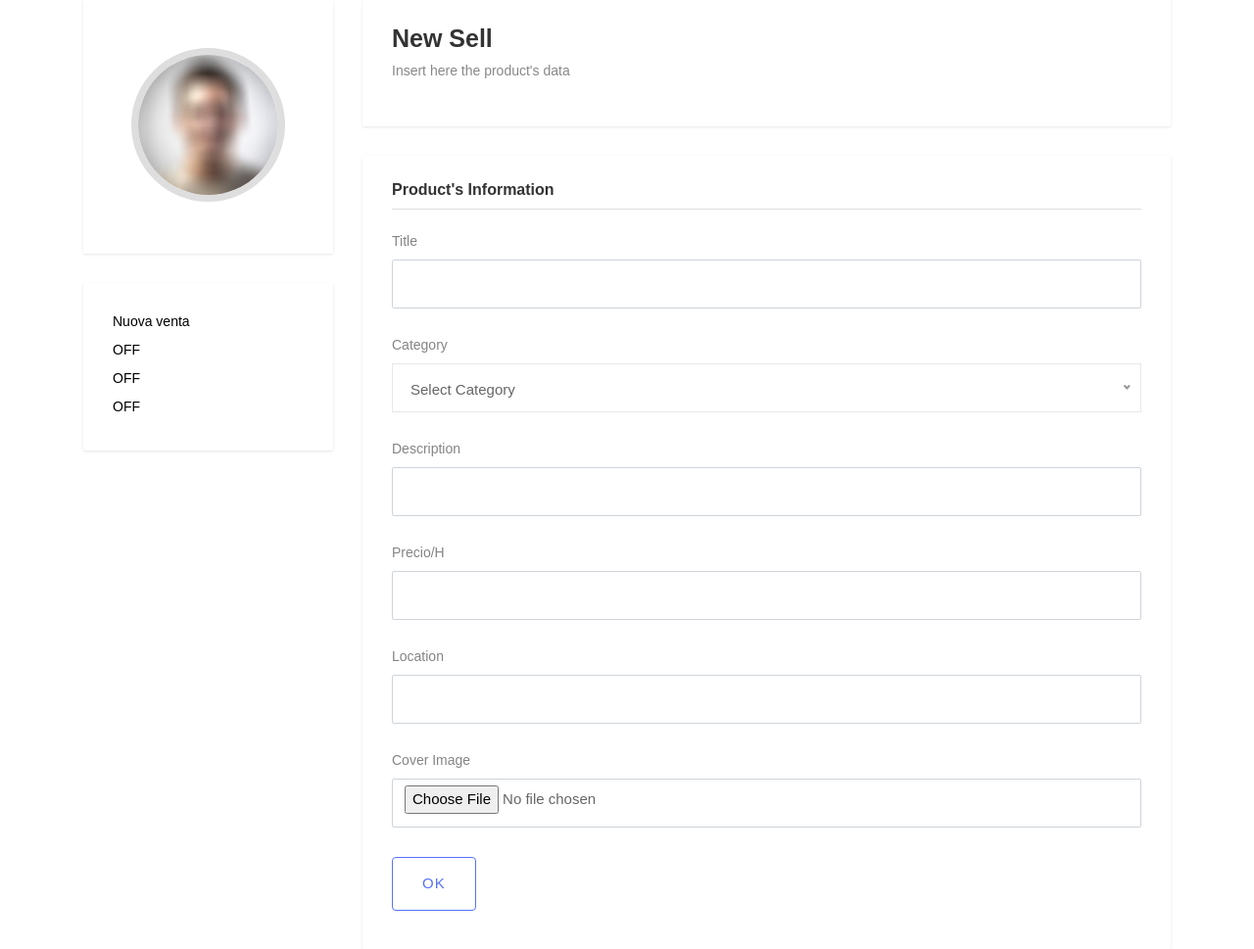
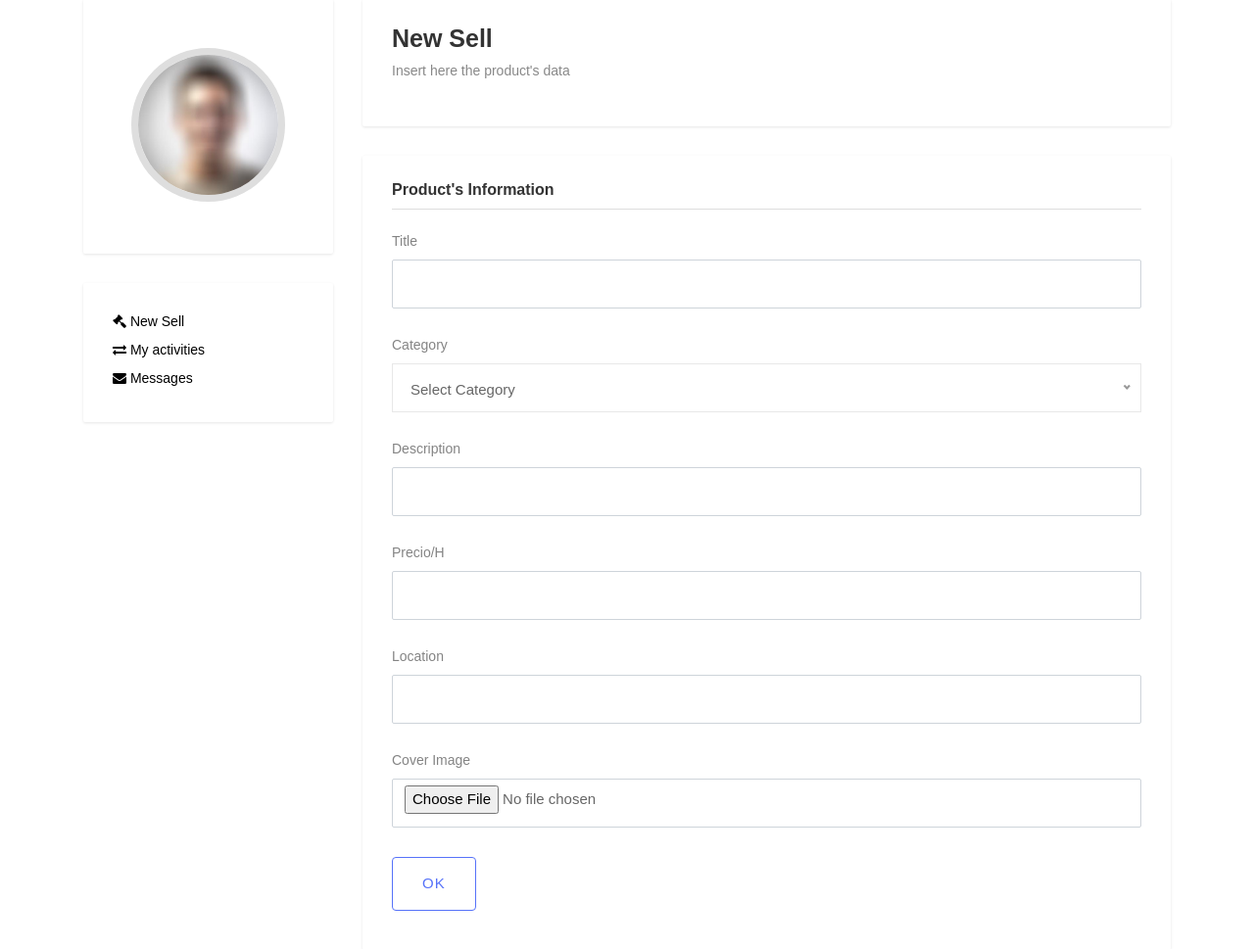
Before and after one commit to ludovicoghergo/htdocs, a PHP site: page /new_sell.php in a window 1280 px wide. Shown: the part 184-1153 px from the top of the page at 98% size. Run offline with PHP 8.4, Linux system fonts and the light colour scheme; the visitor is signed in with stand-in values (Sample User, id 1); data that the repository does not hold is empty; some libraries are stand-ins or nearby versions; some web fonts are replaced.

Commit message:
stage finale 3

```diff
--- a/new_sell.php
+++ b/new_sell.php
@@ -112,11 +112,10 @@
 					</div>
 					<!-- Dashboard Links -->
 					<div class="widget dashboard-links">
-						<ul>
-							<li><a class="my-1 d-inline-block" href="new_sell.php">Nuova venta</a></li>
-							<li><a class="my-1 d-inline-block disabled" href="">OFF</a></li>
-							<li><a class="my-1 d-inline-block disabled" href="">OFF</a></li>
-							<li><a class="my-1 d-inline-block disabled" href="">OFF</a></li>
+            <ul>
+							<li><a class="my-1 d-inline-block disabled" href="new_sell.php"><i class="fa fa-gavel" aria-hidden="true"></i> New Sell</a></li>
+							<li><a class="my-1 d-inline-block disabled" href="user_activities.php"><i class="fa fa-exchange" aria-hidden="true"></i> My activities</a></li>
+							<li><a class="my-1 d-inline-block disabled" href="user_messages.php"><i class="fa fa-envelope" aria-hidden="true"></i> Messages</a></li>
 						</ul>
 					</div>
 				</div>
```
